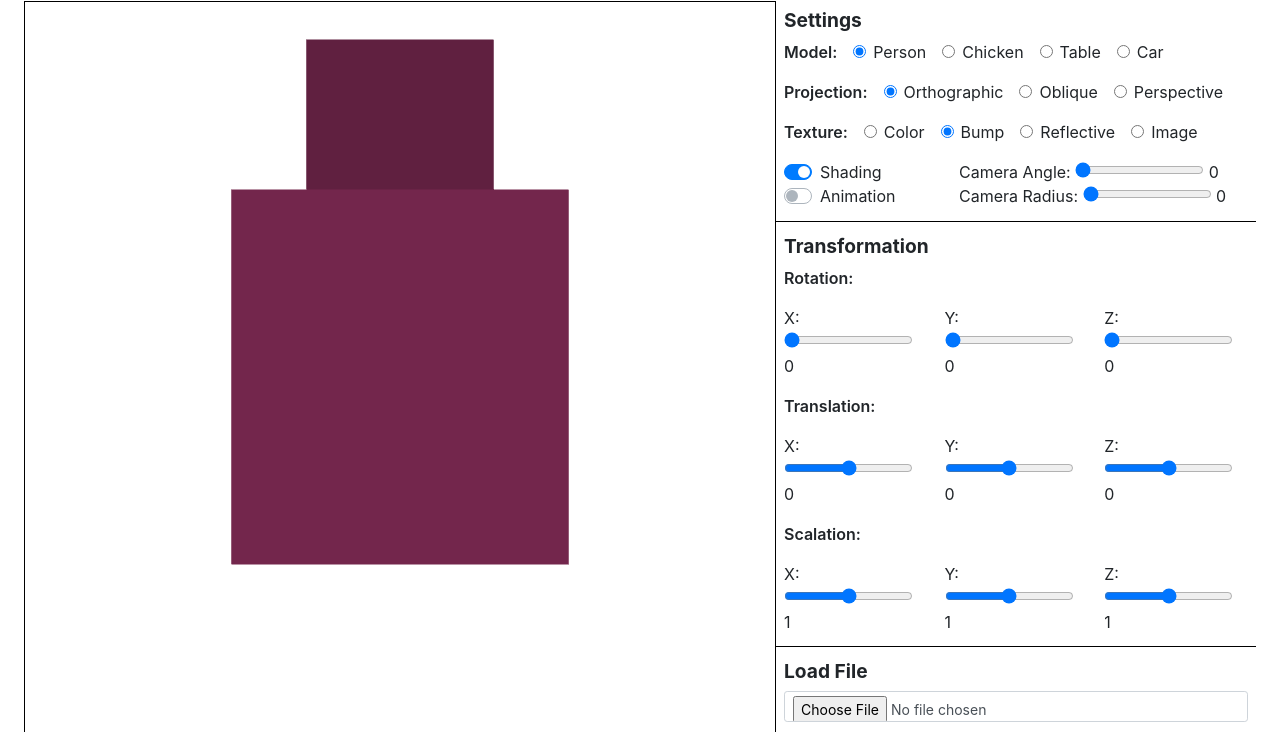
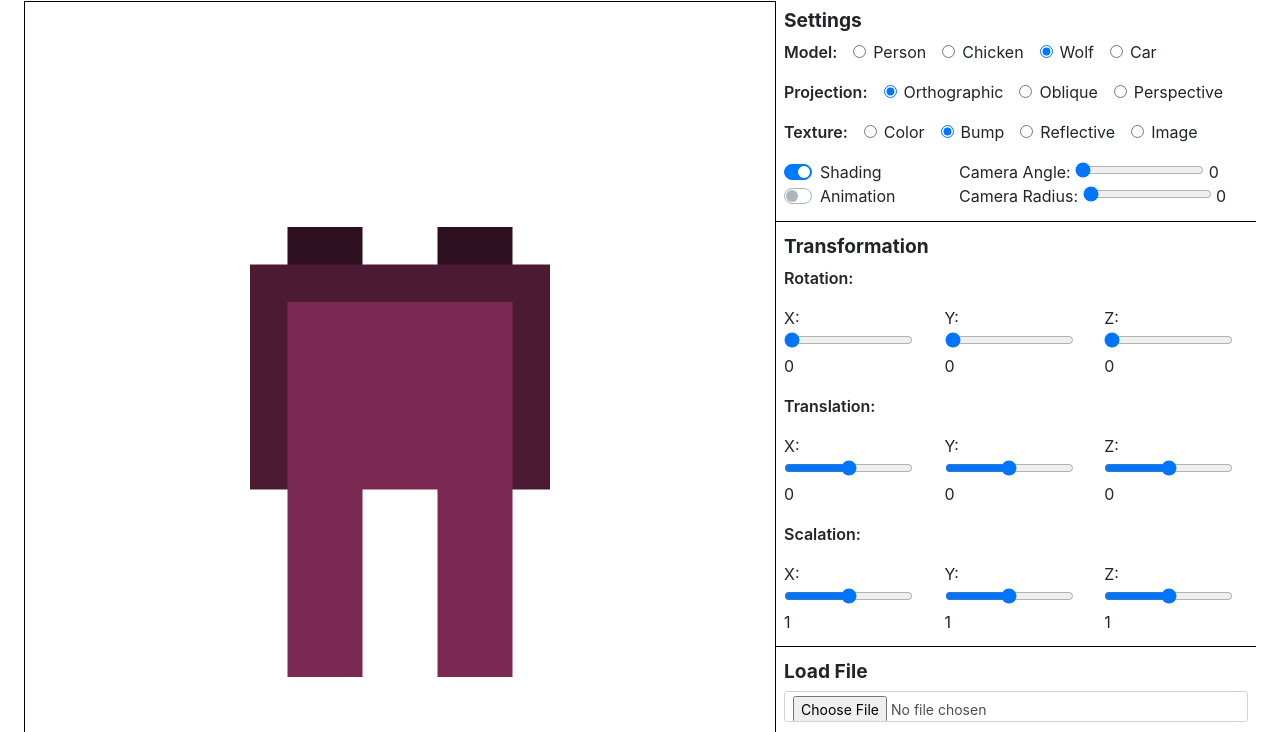
Before and after one commit to gedearyarp/IF3260_Tugas3_K01_G05, a plain HTML site: page src/index.html in a window 1280 px wide. Shown: the part 79-811 px from the top of the page. Drawn offline with nearby package versions, Linux system fonts and the light colour scheme; animation ran at ten frames a second.

Commit message:
add wolf model

```diff
--- a/src/config/constant.js
+++ b/src/config/constant.js
@@ -1,7 +1,7 @@
 const modelType = {
     PERSON: 'PERSON',
     CHICKEN: 'CHICKEN',
-    TABLE: 'TABLE',
+    WOLF: 'WOLF',
     CAR: 'CAR',
 };
 
--- /dev/null
+++ b/src/config/wolf.js
@@ -0,0 +1,380 @@
+import { ArticulatedObject } from "../object/articulated-object.js";
+
+class WolfModel {
+    static getComponents() {
+        return {
+            BODY: "body",
+                HEAD: "head",
+                    NOSE: "nose",
+                    RIGHT_EAR: "rightEar",
+                    LEFT_EAR: "leftEar",
+                TOP_MANE: "topMane",
+                RIGHT_MANE: "rightMane",
+                LEFT_MANE: "leftMane",
+                RIGHT_FRONT_LEG: "rightFrontLeg",
+                LEFT_FRONT_LEG: "leftFrontLeg",
+                LEFT_HIND_LEG: "leftHindLeg",
+                RIGHT_HIND_LEG: "rightHindLeg",
+                TAIL: "tail",
+        }
+    }
+
+
+    static getModel() {
+        const body = WolfModel.__generateBody();
+        const head = WolfModel.__generateHead();
+        const nose = WolfModel.__generateNose();
+        const rightEar = WolfModel.__generateRightEar();
+        const leftEar = WolfModel.__generateLeftEar();
+        const topMane = WolfModel.__generateTopMane();
+        const rightMane = WolfModel.__generateRightMane();
+        const leftMane = WolfModel.__generateLeftMane();
+        const rightFrontLeg = WolfModel.__generateRightFrontLeg();
+        const leftFrontLeg = WolfModel.__generateLeftFrontLeg();
+        const leftHindLeg = WolfModel.__generateLeftHindLeg();
+        const rightHindLeg = WolfModel.__generateRightHindLeg();
+        const tail = WolfModel.__generateTail();
+
+        body.addChild(head);
+        head.addChild(nose);
+        head.addChild(rightEar);
+        head.addChild(leftEar);
+        body.addChild(topMane);
+        body.addChild(rightMane);
+        body.addChild(leftMane);
+        body.addChild(rightFrontLeg);
+        body.addChild(leftFrontLeg);
+        body.addChild(leftHindLeg);
+        body.addChild(rightHindLeg);
+        body.addChild(tail);
+
+        return body;
+    }
+
+
+    static __generateBody() {
+        const vertices = [
+            -0.3, -0.3, 0.4,
+            0.3, -0.3, 0.4,
+            0.3, 0.2, 0.4,
+            -0.3, 0.2, 0.4,
+            -0.3, -0.3, -0.6,
+            0.3, -0.3, -0.6,
+            0.3, 0.2, -0.6,
+            -0.3, 0.2, -0.6
+        ];
+
+        const indices = [
+            0, 1, 2, 0, 2, 3,
+            1, 5, 6, 1, 6, 2,
+            5, 4, 7, 5, 7, 6,
+            4, 0, 3, 4, 3, 7,
+            3, 2, 6, 3, 6, 7,
+            4, 5, 1, 4, 1, 0
+        ];
+
+        return new ArticulatedObject("body", vertices, indices);
+    }
+
+
+    static __generateHead(gl, program) {
+        const vertices = [
+            -0.3, -0.3, 0.4,
+            0.3, -0.3, 0.4,
+            0.3, 0.2, 0.4,
+            -0.3, 0.2, 0.4,
+            -0.3, -0.3, 0.6,
+            0.3, -0.3, 0.6,
+            0.3, 0.2, 0.6,
+            -0.3, 0.2, 0.6,
+        ];
+
+        const indices = [
+            0, 1, 2, 0, 2, 3,
+            1, 5, 6, 1, 6, 2,
+            5, 4, 7, 5, 7, 6,
+            4, 0, 3, 4, 3, 7,
+            3, 2, 6, 3, 6, 7,
+            4, 5, 1, 4, 1, 0
+        ];
+
+        return new ArticulatedObject("head", vertices, indices);
+    }
+
+
+    static __generateNose(gl, program) {
+        const vertices = [
+            -0.15, -0.3, 0.6,
+            0.15, -0.3, 0.6,
+            0.15, -0.05, 0.6,
+            -0.15, -0.05, 0.6,
+            -0.15, -0.3, 0.8,
+            0.15, -0.3, 0.8,
+            0.15, -0.05, 0.8,
+            -0.15, -0.05, 0.8,
+        ];
+
+        const indices = [
+            0, 1, 2, 0, 2, 3,
+            1, 5, 6, 1, 6, 2,
+            5, 4, 7, 5, 7, 6,
+            4, 0, 3, 4, 3, 7,
+            3, 2, 6, 3, 6, 7,
+            4, 5, 1, 4, 1, 0
+        ];
+
+        return new ArticulatedObject("nose", vertices, indices);
+    }
+
+
+    static __generateRightEar(gl, program) {
+        const vertices = [
+            0.1, 0.2, 0.4,
+            0.3, 0.2, 0.4,
+            0.3, 0.4, 0.4,
+            0.1, 0.4, 0.4,
+
+            0.1, 0.2, 0.5,
+            0.3, 0.2, 0.5,
+            0.3, 0.4, 0.5,
+            0.1, 0.4, 0.5,
+        ];
+
+        const indices = [
+            0, 1, 2, 0, 2, 3,
+            1, 5, 6, 1, 6, 2,
+            5, 4, 7, 5, 7, 6,
+            4, 0, 3, 4, 3, 7,
+            3, 2, 6, 3, 6, 7,
+            4, 5, 1, 4, 1, 0
+        ];
+
+        return new ArticulatedObject("rightEar", vertices, indices);
+    }
+
+
+    static __generateLeftEar(gl, program) {
+        const vertices = [
+            -0.3, 0.2, 0.4,
+            -0.1, 0.2, 0.4,
+            -0.1, 0.4, 0.4,
+            -0.3, 0.4, 0.4,
+
+            -0.3, 0.2, 0.5,
+            -0.1, 0.2, 0.5,
+            -0.1, 0.4, 0.5,
+            -0.3, 0.4, 0.5,
+        ];
+
+        const indices = [
+            0, 1, 2, 0, 2, 3,
+            1, 5, 6, 1, 6, 2,
+            5, 4, 7, 5, 7, 6,
+            4, 0, 3, 4, 3, 7,
+            3, 2, 6, 3, 6, 7,
+            4, 5, 1, 4, 1, 0
+        ];
+
+        return new ArticulatedObject("leftEar", vertices, indices);
+    }
+
+
+    static __generateTopMane(gl, program) {
+        const vertices = [
+            //Top Mane
+            -0.3, 0.2, 0.0,
+            0.3, 0.2, 0.0,
+            0.3, 0.3, 0.0,
+            -0.3, 0.3, 0.0,
+            -0.3, 0.2, 0.4,
+            0.3, 0.2, 0.4,
+            0.3, 0.3, 0.4,
+            -0.3, 0.3, 0.4,
+        ];
+
+        const indices = [
+            0, 1, 2, 0, 2, 3,
+            1, 5, 6, 1, 6, 2,
+            5, 4, 7, 5, 7, 6,
+            4, 0, 3, 4, 3, 7,
+            3, 2, 6, 3, 6, 7,
+            4, 5, 1, 4, 1, 0
+        ];
+
+        return new ArticulatedObject("mane", vertices, indices);
+    }
+
+    static __generateRightMane(gl, program) {
+        const vertices = [
+            0.3, -0.3, 0.0,
+            0.4, -0.3, 0.0,
+            0.4, 0.3, 0.0,
+            0.3, 0.3, 0.0,
+            0.3, -0.3, 0.4,
+            0.4, -0.3, 0.4,
+            0.4, 0.3, 0.4,
+            0.3, 0.3, 0.4,
+        ];
+
+        const indices = [
+            0, 1, 2, 0, 2, 3,
+            1, 5, 6, 1, 6, 2,
+            5, 4, 7, 5, 7, 6,
+            4, 0, 3, 4, 3, 7,
+            3, 2, 6, 3, 6, 7,
+            4, 5, 1, 4, 1, 0
+        ];
+
+        return new ArticulatedObject("rightMane", vertices, indices);
+    }
+
+    static __generateLeftMane(gl, program) {
+        const vertices = [
+            -0.4, -0.3, 0.0,
+            -0.3, -0.3, 0.0,
+            -0.3, 0.3, 0.0,
+            -0.4, 0.3, 0.0,
+            -0.4, -0.3, 0.4,
+            -0.3, -0.3, 0.4,
+            -0.3, 0.3, 0.4,
+            -0.4, 0.3, 0.4,
+        ];
+
+        const indices = [
+            0, 1, 2, 0, 2, 3,
+            1, 5, 6, 1, 6, 2,
+            5, 4, 7, 5, 7, 6,
+            4, 0, 3, 4, 3, 7,
+            3, 2, 6, 3, 6, 7,
+            4, 5, 1, 4, 1, 0
+        ];
+
+        return new ArticulatedObject("leftMane", vertices, indices);
+    }
+
+    static __generateRightFrontLeg(gl, program) {
+        const vertices = [
+            0.1, -0.8, 0.2,
+            0.3, -0.8, 0.2,
+            0.3, -0.2, 0.2,
+            0.1, -0.2, 0.2,
+            0.1, -0.8, 0.4,
+            0.3, -0.8, 0.4,
+            0.3, -0.2, 0.4,
+            0.1, -0.2, 0.4,
+        ];
+
+        const indices = [
+            0, 1, 2, 0, 2, 3,
+            1, 5, 6, 1, 6, 2,
+            5, 4, 7, 5, 7, 6,
+            4, 0, 3, 4, 3, 7,
+            3, 2, 6, 3, 6, 7,
+            4, 5, 1, 4, 1, 0
+        ];
+
+        return new ArticulatedObject("rightFrontLeg", vertices, indices);
+    }
+
+
+    static __generateLeftFrontLeg(gl, program) {
+        const vertices = [
+            -0.3, -0.8, 0.2,
+            -0.1, -0.8, 0.2,
+            -0.1, -0.2, 0.2,
+            -0.3, -0.2, 0.2,
+            -0.3, -0.8, 0.4,
+            -0.1, -0.8, 0.4,
+            -0.1, -0.2, 0.4,
+            -0.3, -0.2, 0.4,
+        ];
+
+        const indices = [
+            0, 1, 2, 0, 2, 3,
+            1, 5, 6, 1, 6, 2,
+            5, 4, 7, 5, 7, 6,
+            4, 0, 3, 4, 3, 7,
+            3, 2, 6, 3, 6, 7,
+            4, 5, 1, 4, 1, 0
+        ];
+
+        return new ArticulatedObject("leftFrontLeg", vertices, indices);
+    }
+
+
+    static __generateLeftHindLeg(gl, program) {
+        const vertices = [
+            -0.3, -0.8, -0.6,
+            -0.1, -0.8, -0.6,
+            -0.1, -0.2, -0.6,
+            -0.3, -0.2, -0.6,
+            -0.3, -0.8, -0.4,
+            -0.1, -0.8, -0.4,
+            -0.1, -0.2, -0.4,
+            -0.3, -0.2, -0.4,
+        ];
+
+        const indices = [
+            0, 1, 2, 0, 2, 3,
+            1, 5, 6, 1, 6, 2,
+            5, 4, 7, 5, 7, 6,
+            4, 0, 3, 4, 3, 7,
+            3, 2, 6, 3, 6, 7,
+            4, 5, 1, 4, 1, 0
+        ];
+
+        return new ArticulatedObject("leftHindLeg", vertices, indices);
+    }
+
+
+    static __generateRightHindLeg(gl, program) {
+        const vertices = [
+            0.1, -0.8, -0.6,
+            0.3, -0.8, -0.6,
+            0.3, -0.2, -0.6,
+            0.1, -0.2, -0.6,
+            0.1, -0.8, -0.4,
+            0.3, -0.8, -0.4,
+            0.3, -0.2, -0.4,
+            0.1, -0.2, -0.4,
+        ];
+
+        const indices = [
+            0, 1, 2, 0, 2, 3,
+            1, 5, 6, 1, 6, 2,
+            5, 4, 7, 5, 7, 6,
+            4, 0, 3, 4, 3, 7,
+            3, 2, 6, 3, 6, 7,
+            4, 5, 1, 4, 1, 0
+        ];
+
+        return new ArticulatedObject("rightHindLeg", vertices, indices);
+    }
+
+
+    static __generateTail(gl, program) {
+        const vertices = [
+            -0.1, 0.0, -1.1,
+            0.1, 0.0, -1.1,
+            0.1, 0.2, -1.1,
+            -0.1, 0.2, -1.1,
+            -0.1, 0.0, -0.5,
+            0.1, 0.0, -0.5,
+            0.1, 0.2, -0.5,
+            -0.1, 0.2, -0.5,
+        ];
+
+        const indices = [
+            0, 1, 2, 0, 2, 3,
+            1, 5, 6, 1, 6, 2,
+            5, 4, 7, 5, 7, 6,
+            4, 0, 3, 4, 3, 7,
+            3, 2, 6, 3, 6, 7,
+            4, 5, 1, 4, 1, 0
+        ];
+
+        return new ArticulatedObject("tail", vertices, indices);
+    }
+}
+
+export { WolfModel };
--- a/src/index.html
+++ b/src/index.html
@@ -33,7 +33,7 @@
                     <div class="d-flex flex-row" style="gap: 1rem">
                         <p style="font-weight: 600;">Model: </p>
                         <div class="form-check">
-                            <input class="form-check-input" type="radio" name="model-type" id="person" checked>
+                            <input class="form-check-input" type="radio" name="model-type" id="person">
                             <label class="form-check-label">
                                 Person
                             </label>
@@ -45,9 +45,9 @@
                             </label>
                         </div>
                         <div class="form-check">
-                            <input class="form-check-input" type="radio" name="model-type" id="table">
+                            <input class="form-check-input" type="radio" name="model-type" id="wolf" checked>
                             <label class="form-check-label">
-                                Table
+                                Wolf
                             </label>
                         </div>
                         <div class="form-check">
--- a/src/util/controller.js
+++ b/src/util/controller.js
@@ -2,6 +2,7 @@ import { projectionType, textureType, modelType } from '../config/constant.js';
 import { mat4 } from './mat4.js';
 import { PersonModel } from '../config/person.js';
 import { ChickenModel } from '../config/chicken.js';
+import { WolfModel } from '../config/wolf.js';
 
 import {resetModelViewControl, resetComponentViewControl} from '../view.js'
 
@@ -10,7 +11,7 @@ class Controller {
         this.model = {
             gl: modelGl,
             program: modelProgram,
-            object: PersonModel.getModel(),
+            object: WolfModel.getModel(),
             projection: projectionType.ORTHOGRAPHIC,
             texture: textureType.BUMP,
             cameraAngle: 0,
@@ -39,8 +40,8 @@ class Controller {
                     controller.model.object = PersonModel.getModel();
                 } else if (objectType === modelType.CHICKEN) {
                     controller.model.object = ChickenModel.getModel();
-                } else if (objectType === modelType.TABLE) {
-                    controller.model.object = PersonModel.getModel(); // TODO: change to table model
+                } else if (objectType === modelType.WOLF) {
+                    controller.model.object = WolfModel.getModel();
                 } else if (objectType === modelType.CAR) {
                     controller.model.object = PersonModel.getModel(); // TODO: change to car model
                 }
--- a/src/view.js
+++ b/src/view.js
@@ -88,8 +88,8 @@ function modelEventListener(controller) {
         controller.setModel().object(modelType.CHICKEN);
     });
 
-    document.getElementById("table").addEventListener("change", (event) => {
-        controller.setModel().object(modelType.TABLE);
+    document.getElementById("wolf").addEventListener("change", (event) => {
+        controller.setModel().object(modelType.WOLF);
     });
 
     document.getElementById("car").addEventListener("change", (event) => {
```
